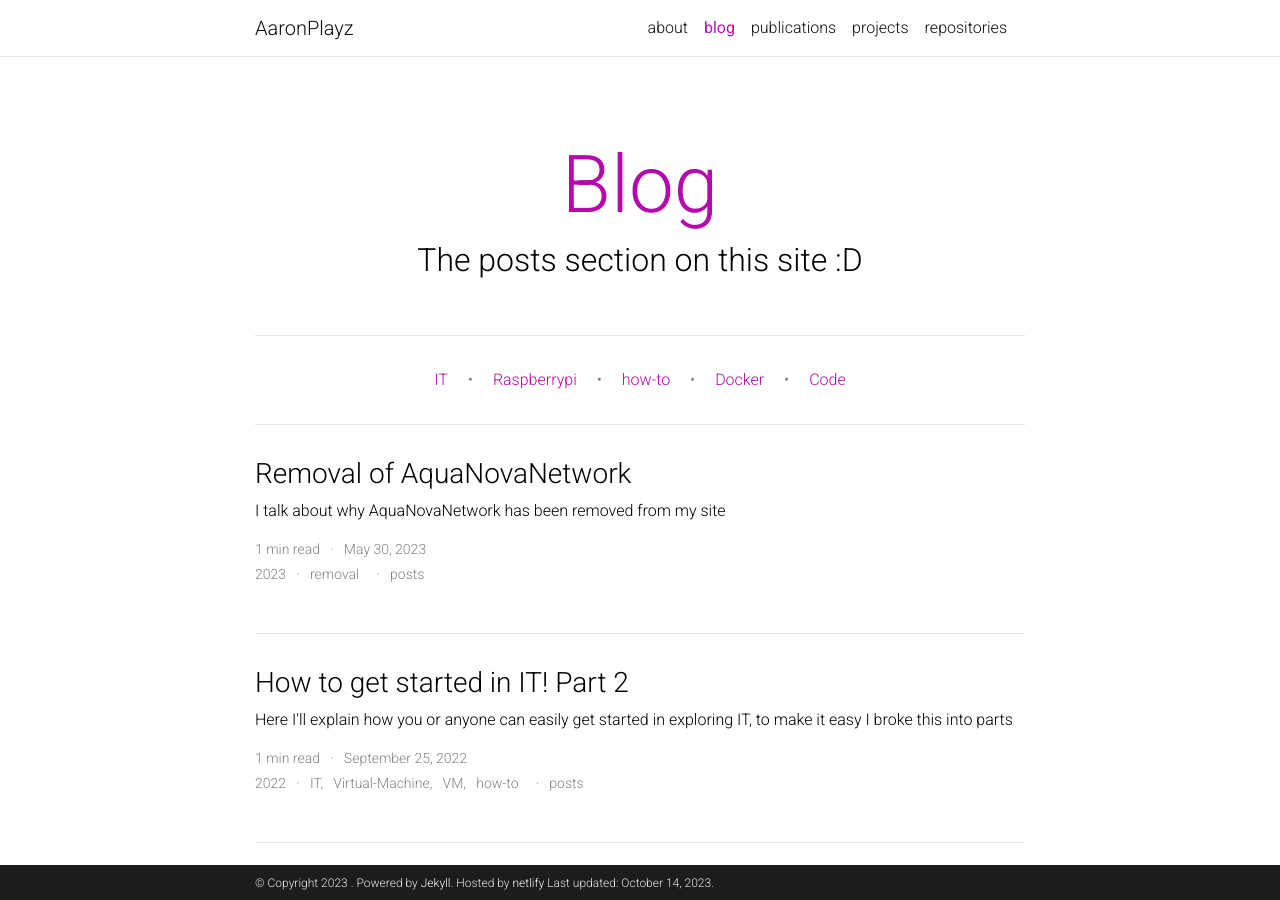
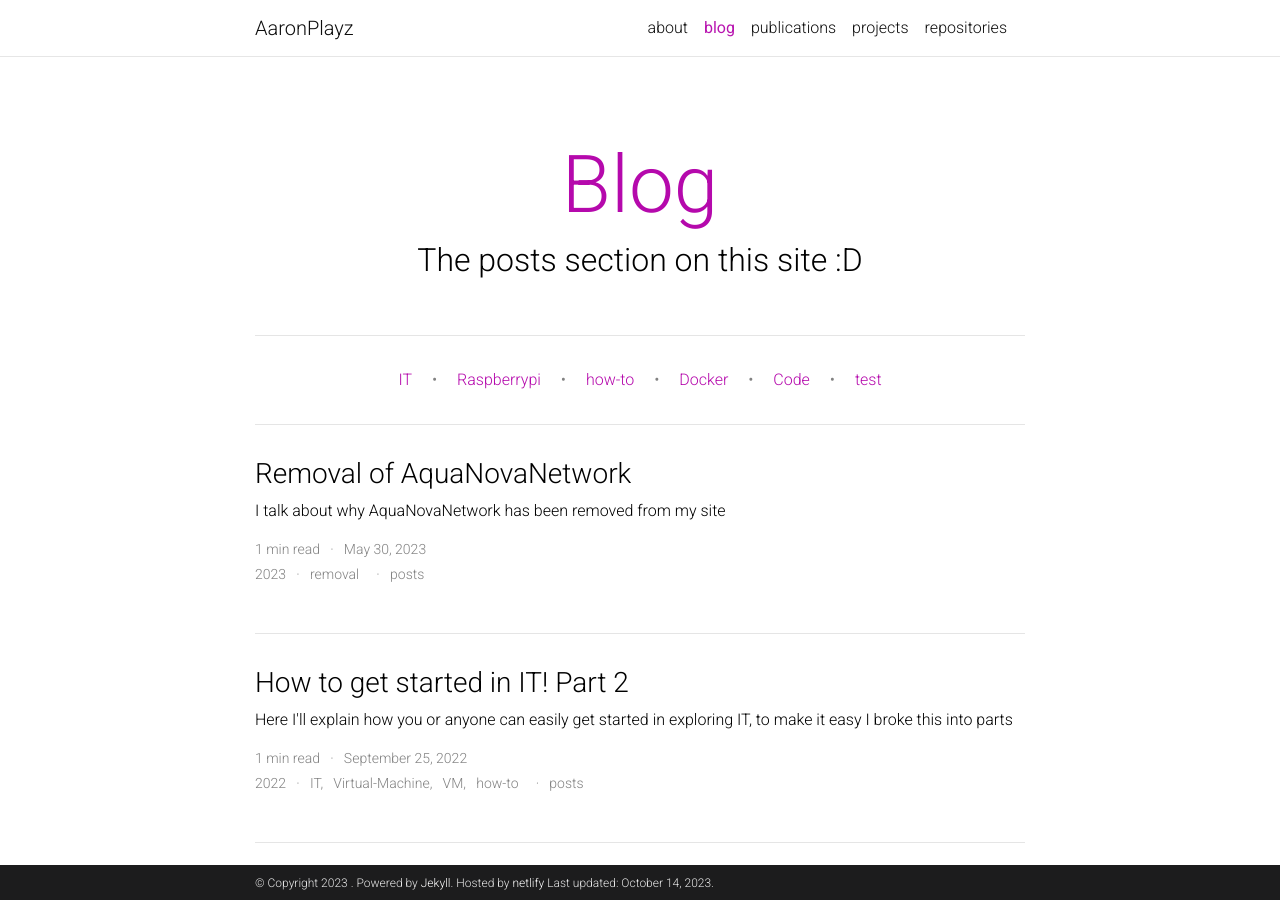
Before and after one commit to aaronplayz-sys/website, a Jekyll site: the page built from blog/index.html, in a window 1280 px wide and 900 px high. Built offline with Jekyll 4.4.1, drawn with Linux system fonts in a browser that asks for light colours; nearby versions of some CDN libraries; library files that are not in the unit come from our copies; the list of posts is cut into pages by our own code; comment, search, counter and statistics services are not loaded; a style sheet for code colours, icons or effects is not loaded.

Commit message:
add functionality to display categories

```diff
--- a/_config.yml
+++ b/_config.yml
@@ -266,6 +266,8 @@ jekyll-archives:
 
 display_tags: ['IT', 'Raspberrypi', 'how-to', 'Docker', 'Code'] # this tags will be dispalyed on the front page of your blog
 
+display_categories: ['test']
+
 # -----------------------------------------------------------------------------
 # Jekyll Scholar
 # -----------------------------------------------------------------------------
```
